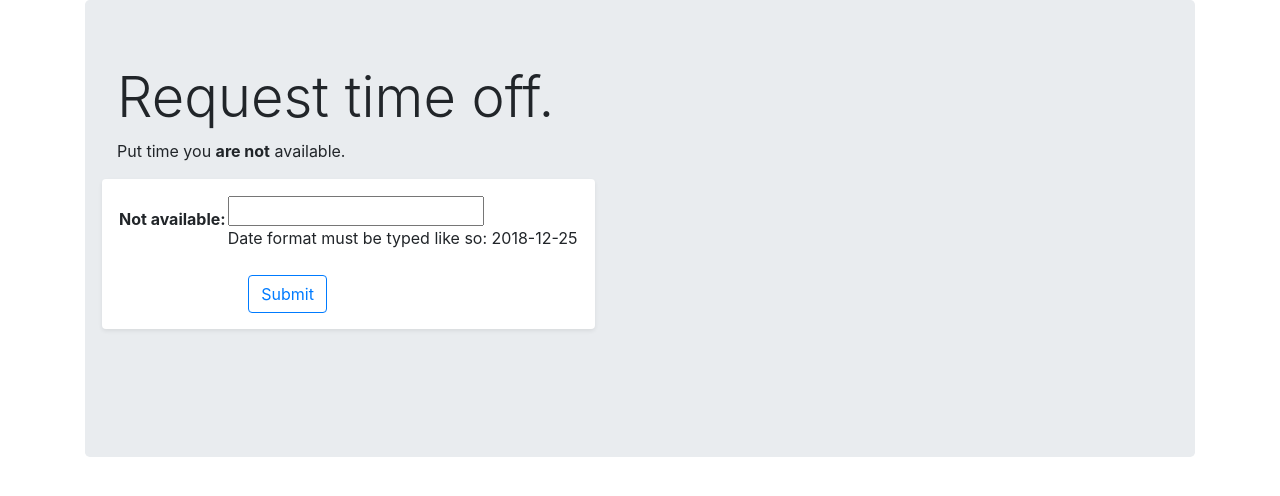
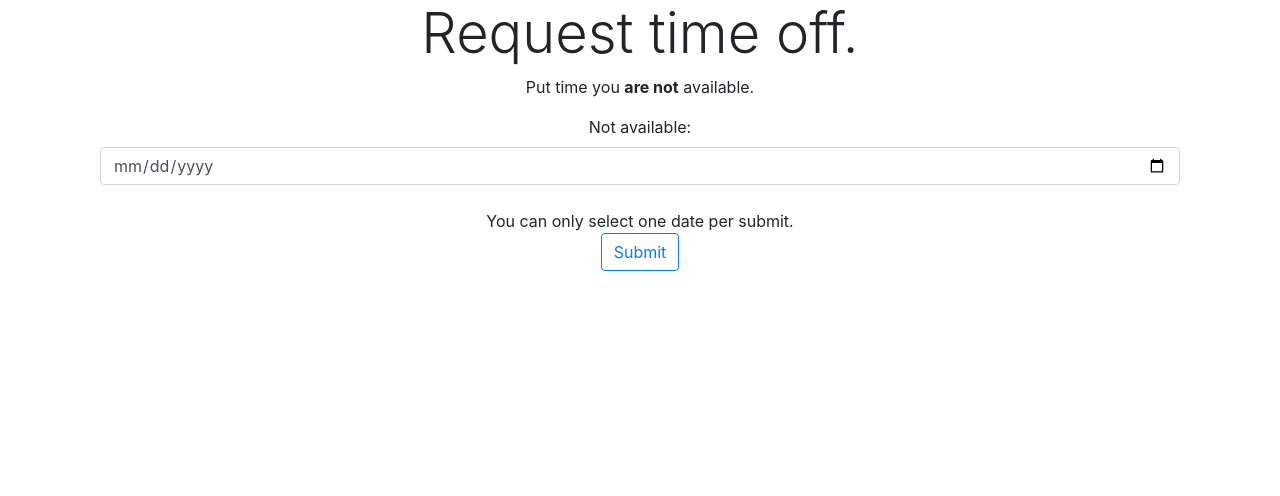
Before and after one commit to oliverspizza/kitchen-help, a Django app: page /accounts/avaliablity_create/ in a window 1280 px wide. Shown: the part 56-552 px from the top of the page. Run offline with Django 3.2, Linux system fonts and the light colour scheme; a user stored in the database is signed in; some libraries are stand-ins or nearby versions.

Commit message:
Cleaned up template vies, added calender to avaliablity

```diff
--- a/preplist/prep/accounts/filters.py
+++ b/preplist/prep/accounts/filters.py
@@ -3,7 +3,7 @@ from accounts.models import Avaliablity
 
 
 class AvaliablityFilter(django_filters.FilterSet):
-    available = django_filters.CharFilter(field_name='not_available',help_text='filter by date (yyyy-mm-dd).')
+    available = django_filters.CharFilter(field_name='not_available',help_text='filter by date(yyyy-mm-dd)')
     #date = django_filters.DateField()
     class Mets:
         model = Avaliablity
--- a/preplist/prep/accounts/forms.py
+++ b/preplist/prep/accounts/forms.py
@@ -46,7 +46,7 @@ class AvaliablityForm(ModelForm):
     class Meta:
         model = Avaliablity
         fields = ['not_available']
-
+        widgets = {'not_available': forms.DateInput(format=('%m/%d/%Y'), attrs={'class':'form-control', 'placeholder':'Select a date','type':'date'})}
     # def clean_not_available(self):
     #     #y = Avaliablity.objects.filter(not_available__)
     #     x = self.cleaned_data.get('not_available')
--- a/preplist/prep/accounts/models.py
+++ b/preplist/prep/accounts/models.py
@@ -2,12 +2,13 @@ from django.db import models
 from django.contrib.auth.models import User
 from django.urls import reverse
 from accounts.validators import validate_even
+from django import forms
 
 
 class Avaliablity(models.Model):
     person = models.ForeignKey(User, on_delete=models.CASCADE,default=None, help_text="Make sure you select your name.")
-    not_available = models.DateField(help_text="Date format must be typed like so: 2018-12-25",default=None) #validators=[validate_even]
-    time_stamp = models.DateTimeField(auto_now_add=True,null=False)
+    not_available = models.DateField(help_text="You can only select one date per submit.",default=None) #validators=[validate_even]
+    time_stamp = models.DateTimeField(auto_now_add=True,null=False,)
 
     def __int__(self):
         return self.not_available
--- a/preplist/prep/templates/accounts/avaliablity_delete.html
+++ b/preplist/prep/templates/accounts/avaliablity_delete.html
@@ -6,9 +6,10 @@ Delete Item
 
 {% block content %}
 <div class="jumbotron">
-<h1 class="display-4">Day to be deleted. </h1>
+<h1 class="display-4">Day to be deleted.</h1><br>
   <form method="POST">{% csrf_token %}
     <h1>Are you sure you want to delete {{object.not_available}}?</h1>
-    <p><input class="btn btn-primary"type="submit" name="" value="Yes"><br><a class="btn btn-secondary" href={% url 'accounts:profile'%}> Cancel</a></p>
+    <input class="btn btn-outline-danger"type="submit" name="" value="Yes"><br><br><a class="btn btn-outline-secondary" href={% url 'accounts:profile'%}> Cancel</a>
   </form>
+  <h5><strong>You can't undo this!</strong></h5>
 {% endblock %}
--- a/preplist/prep/templates/accounts/avaliablity_form.html
+++ b/preplist/prep/templates/accounts/avaliablity_form.html
@@ -4,8 +4,8 @@ Time Off
 {% endblock %}
 
 
-{% block content %}
-<div class="jumbotron">
+
+<!--<div class="jumbotron">
 <h1 class="display-4">Request time off. </h1>
 <p>Put time you <strong>are not</strong> available.</p>
   <form method="POST">{% csrf_token %}
@@ -22,5 +22,17 @@ Time Off
       </div>
       </div>
     </div>
-  </form>
+  </form>-->
+{% block content %}
+<h1 class="display-4 text-center">Request time off. </h1>
+<p class="text-center">Put time you <strong>are not</strong> available.</p>
+  <!--Form Container-->
+  <div class="container text-center"">
+      <form  action="{% url 'accounts:avaliablity_create' %}" method="post"
+          class="form">
+            {% csrf_token %}
+            {{ form }}<br>
+          <button type="submit" class="btn btn-outline-primary text-center">Submit</button>
+      </form>
+  </div>
 {% endblock %}
--- a/preplist/prep/templates/accounts/profile.html
+++ b/preplist/prep/templates/accounts/profile.html
@@ -4,7 +4,7 @@
 {% endblock %}
 
 {% block content %}
-<div class="jumbotron">
+
   <div class="content-container">
     <div class="shadow-sm p-3 mb-5 bg-white rounded">
 
@@ -22,5 +22,5 @@
 
   </div>
 </div>
-</div>
+
 {% endblock %}
--- a/preplist/prep/templates/items/base.html
+++ b/preplist/prep/templates/items/base.html
@@ -57,7 +57,7 @@
 
   </head>
   <body>
-    <div class="container">
+    <div class="container text-center">
       {% block content %}
 
       {% endblock %}
--- a/preplist/prep/templates/todo/dailyprep.html
+++ b/preplist/prep/templates/todo/dailyprep.html
@@ -8,8 +8,8 @@ Daily Filter
   <div class="container">
     <h1 class="display-4">Reference the day.</h1>
     <form action="" method="get">
-        {{ filter.form.as_p }}
-        <input class='btn btn-outline-info' type="submit" value='Click' />
+          {{ filter.form.as_p }}
+        <input class='btn btn-outline-info' type="submit" value='Submit' />
     </form>
     <ul class="list-group list-group-flush">
       {% for obj in filter.qs %}
--- a/preplist/prep/templates/todo/prepwork_form.html
+++ b/preplist/prep/templates/todo/prepwork_form.html
@@ -5,7 +5,7 @@ Prep Work Create
 
 
 {% block content %}
-<div class="jumbotron">
+<div class="jumbotron text-center">
 <h1 class="display-4">Prep list builder. </h1>
 <p>Type the product name, give a breif description of how & what needs to be done.</p>
   <form method="POST">{% csrf_token %}
--- a/preplist/prep/todo/filters.py
+++ b/preplist/prep/todo/filters.py
@@ -2,7 +2,7 @@ import django_filters
 from todo.models import PrepWork
 
 class PrepWorkFilter(django_filters.FilterSet):
-    item = django_filters.CharFilter(field_name='day_of_week',lookup_expr ='icontains',help_text="Reference day of the week, exp: Monday")
+    item = django_filters.CharFilter(field_name='day_of_week',lookup_expr ='icontains')
 
     class Mets:
         model = PrepWork
```
Also changed, not shown: preplist/prep/prep/cal.html (added, +13 -0 lines), preplist/prep/templates/accounts/avafilter.html (+5 -4 lines), preplist/prep/db.sqlite3.
